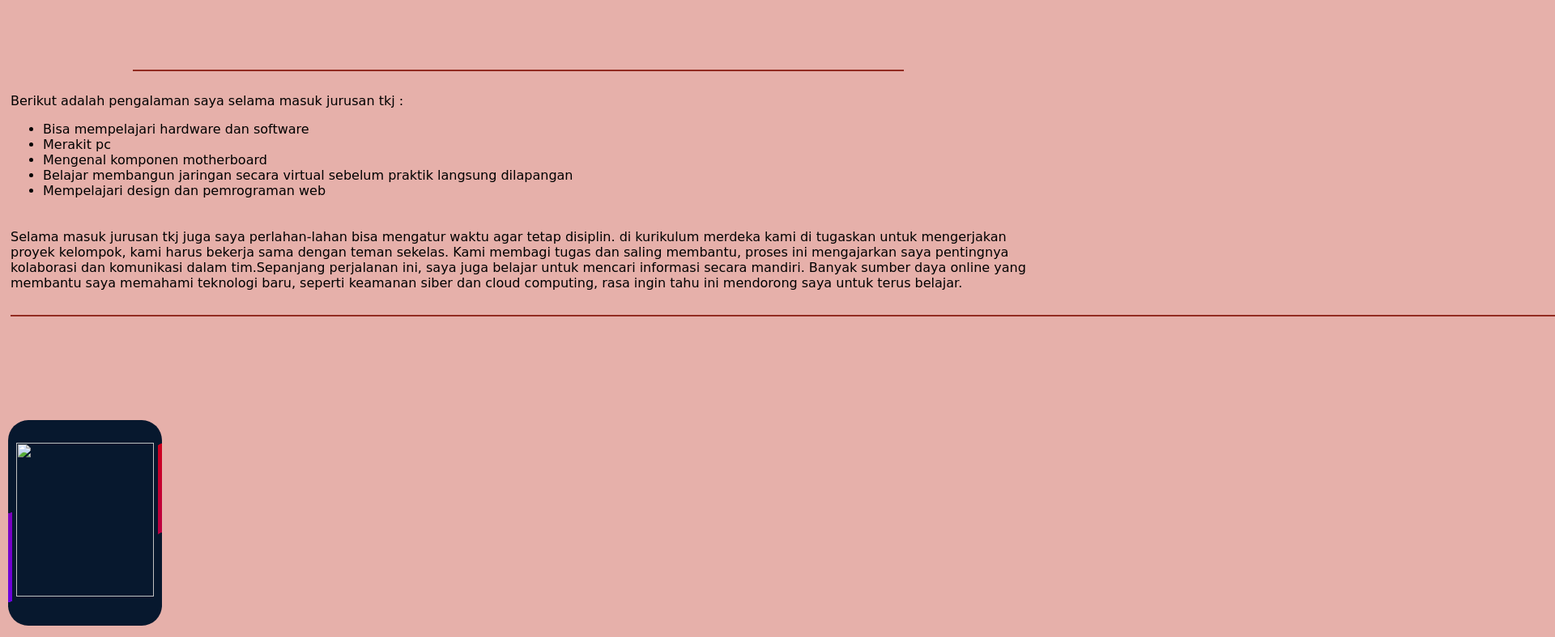
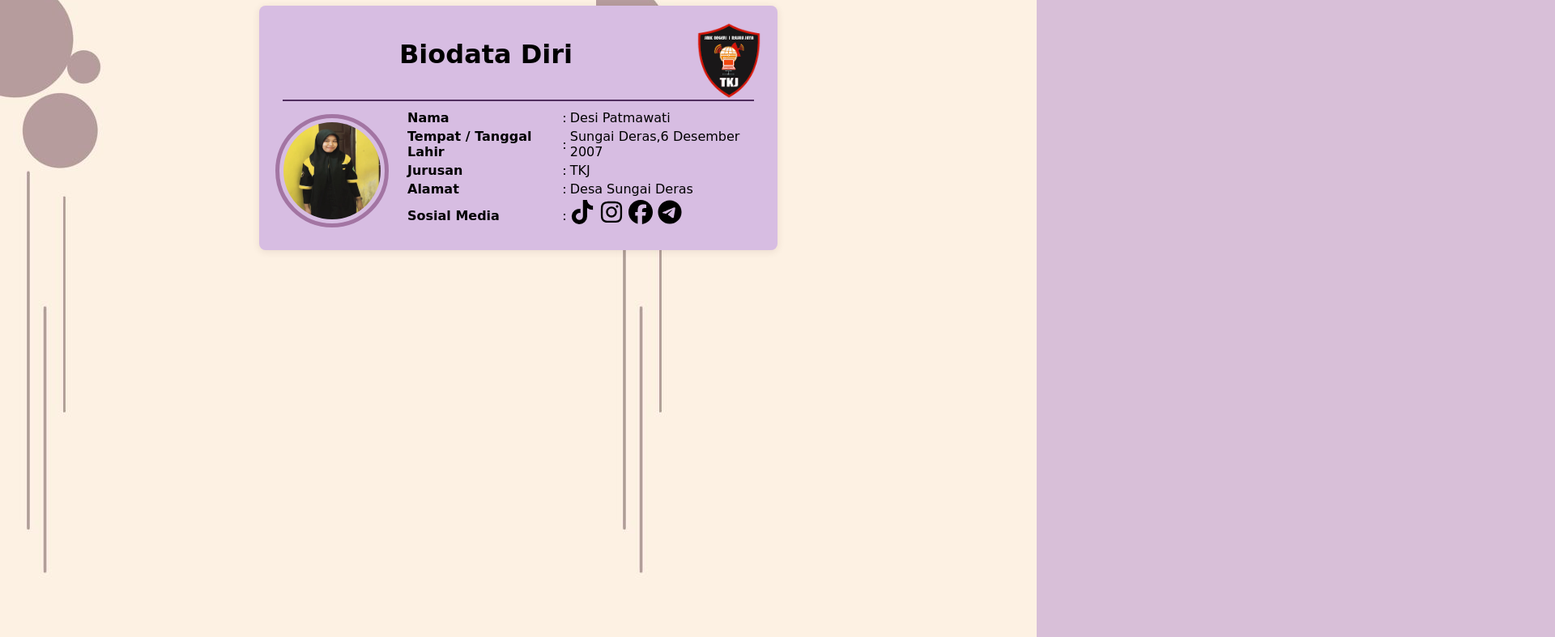
Before and after one commit to dsii77789/dsiiii, a plain HTML site: page index.html in a window 1280 px wide. Shown: the part 13-800 px from the top of the page at 81% size, 1920 px wide, since content can reach past the window. Drawn offline with Linux system fonts and the light colour scheme.

Commit message:
Add files via upload

```diff
--- a/index.html
+++ b/index.html
@@ -2,42 +2,48 @@
 <html lang="id">
 <head>
     <meta charset="UTF-8">
-        <meta name="viewport" content="width=device-width,initial-scale=1.0">
-        <title>HALAMAN WEB SEDERHANA</title>
+    <meta name="viewport" content="width=device-width, initial-scale=1.0">
+    <title>Biodata Diri</title>
     <link rel="stylesheet" href="styles.css">
 </head>
-    <body background="gambar/-`, Pink Background ! 𖦹 Follow For More !.jfif">
+<body background="gambar/bg 3.jpg">
     <div class="container">
-            <div class="table"></div>
-        <h1><marquee>PENGALAMAN SELAMA MASUK JURUSAN TKJ PENGALAMAN SELAMA MASUK JURUSAN TKJ PENGALAMAN SELAMA MASUK JURUSAN TKJ</marquee></h1></div><hr width="950px" color="#922b21">
-        <table border="0px">
-        <td><p>Berikut adalah pengalaman saya selama masuk jurusan tkj :</p>
-        <ul>
-            <li>Bisa mempelajari hardware dan software</li>
-            <li>Merakit pc</li>
-            <li>Mengenal komponen motherboard</li>
-            <li>Belajar membangun jaringan secara virtual sebelum praktik langsung dilapangan</li>
-            <li>Mempelajari design dan pemrograman web</li>
-        </ul></td>
-        </table>
+        <img align="right" src="gambar/LOGO TKJ.png" width="80px">
+        <h1>Biodata Diri</h1><hr width="580px" color="#512e5f ">
+        <div class="biodata">
+            <img src="gambar/pic 1.1.jpg" alt="gambar" class="foto">
             <div class="info">
                 <table border="0px">
-       <td><p>Selama masuk jurusan tkj juga saya perlahan-lahan bisa mengatur waktu agar tetap disiplin.
-            di kurikulum merdeka kami di tugaskan untuk mengerjakan proyek kelompok, kami harus
-            bekerja sama dengan teman sekelas. Kami membagi tugas dan saling membantu, proses ini mengajarkan
-            saya pentingnya kolaborasi dan komunikasi dalam tim.Sepanjang perjalanan ini, saya juga belajar
-            untuk mencari informasi secara mandiri. Banyak sumber daya online yang membantu saya memahami
-            teknologi baru, seperti keamanan siber dan cloud computing, rasa ingin tahu ini mendorong
-            saya untuk terus belajar.
-        </p></td>
+                <tr>
+                   <td><strong>Nama</td>
+                    <td>:</td>
+                    <td>Desi Patmawati</strong></td>
+                <tr>
+                    <td><strong>Tempat / Tanggal Lahir</td>
+                    <td>:</td>
+                    <td>Sungai Deras,6 Desember 2007</strong></td>
+                <tr>
+                    <td><strong>Jurusan</td>
+                    <td>:</td>
+                    <td>TKJ</strong></td>
+                <tr>
+                    <td><strong>Alamat</td>
+                    <td>:</td>
+                    <td>Desa Sungai Deras</strong></td>
+                <tr>
+                <td><strong>Sosial Media</td>
+                <td>:</td><td><a href="https://tiktok.com/@desiptmwt" class="icon-link" target="_blank"><img src="gambar/tiktok-brands-solid.svg" alt="tiktok icon-link"></a>
+                <a href="https://instagram.com/@desii_ ptmwt" class="icon-link" target="_blank"><img src="gambar/ig.icon.svg" alt="tiktok icon-link"></a>
+                <a href="https://facebook.com/@Desi Desi" class="icon-link" target="_blank"><img src="gambar/facebook-brands-solid.svg" alt="facebook icon-link"></a>
+                <a href="https://telegram.com/@rain_drvps" class="icon-link" target="_blank"><img src="gambar/telegram-brands-solid.svg" alt="telegram icon-link"></a></p> </td>
+             </tr>
+            </tr>
+            </tr>
+            </tr>
+            </tr>
             </table>
-        <div class="gambar">
-        <hr width="3000px" color="#922b21">
             </div>
         </div>
     </div>
-        <div class="card">
-            <h2><img src="gambar/pic 3 - Copy.jpg" width="170px" height="190px"></h2>
-        </div>
 </body>
 </html>
--- a/styles.css
+++ b/styles.css
@@ -1,66 +1,46 @@
-body{
+body {
     font-family: cursive;
-    background-color: #e6b0aa;
+    background-color: #D8BFD8;
     margin: 0;
-    padding: 10px;
-}
-.container{
-    background-position: center
-}
-.gambar{
-    width: 100px;
-    height: 135px;
-    border-right: 50%;
-    margin-right: 200px;
-    padding: 3px;
-    display: inline-block;
-    position: relative;
-    border-radius: 25px;
-    justify-items: start;
-    align-items: start;
-}
-.card {
-    width: 190px;
-    height: 254px;
-    background: #07182E;
-    position: relative;
-    display: flex;
-    place-content: center;
-    place-items: center;
-    overflow: hidden;
-    border-radius: 25px;
-}
-.card h2 {
-    z-index: 1;
-    color: white;
-    font-size: 2em;
-}
-.card::before {
-    content: '';
-    position: absolute;
-    width: 100px;
-    background-image: linear-gradient(180deg, rgb(89, 0, 255), rgb(221, 0, 0));
-    height: 130%;
-    animation: rotBGimg 3s linear infinite;
-    transition: all 0.2s linear;
+    padding: 20px;
 }
 
-@keyframes rotBGimg {
-    from {
-        transform: rotate(0deg);
-    }
-    to {
-        transform: rotate(368deg);
-    }
+.container {
+    max-width: 600px;
+    margin: auto;
+    background: #d7bde2;
+    padding: 20px;
+    border-radius: 8px;
+    box-shadow: 0 2px 10px rgba(68, 38, 38, 0.1);
 }
-.card::after {
-    content: '';
-    position: absolute;
-    background: #07182E;
-    inset: 5px;
-    border-radius: 15px;
+
+h1 {
+    text-align: center;
+    color: black;
 }
-.box{
-    width: 200px;
-    height: 200px;
+
+.biodata {
+    display: flex;
+    align-items: center;
 }
+
+.foto {
+    width: 120px;
+    height: 120px;
+    border-radius: 50%;
+    margin-right: 20px;
+    border: 5px solid #a375a3;
+    padding: 5px;
+    display: inline-block;
+}
+.info {
+    flex: 1;
+}
+.icon-link img{
+    width: 30px;
+    height: 30px;
+    margin-right: 1px;
+}
+p {
+    margin: 5px 0;
+}
```
Lines whose indentation alone changed are shown as unchanged.
